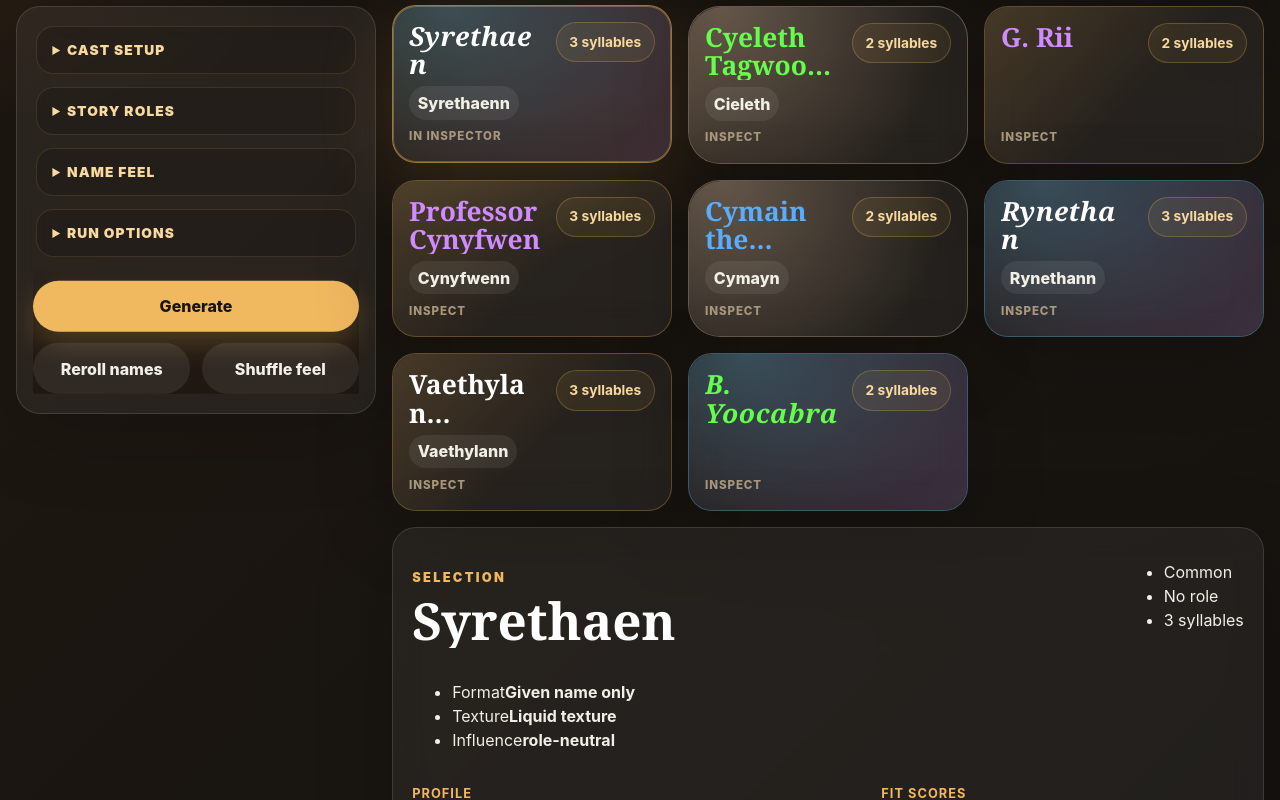
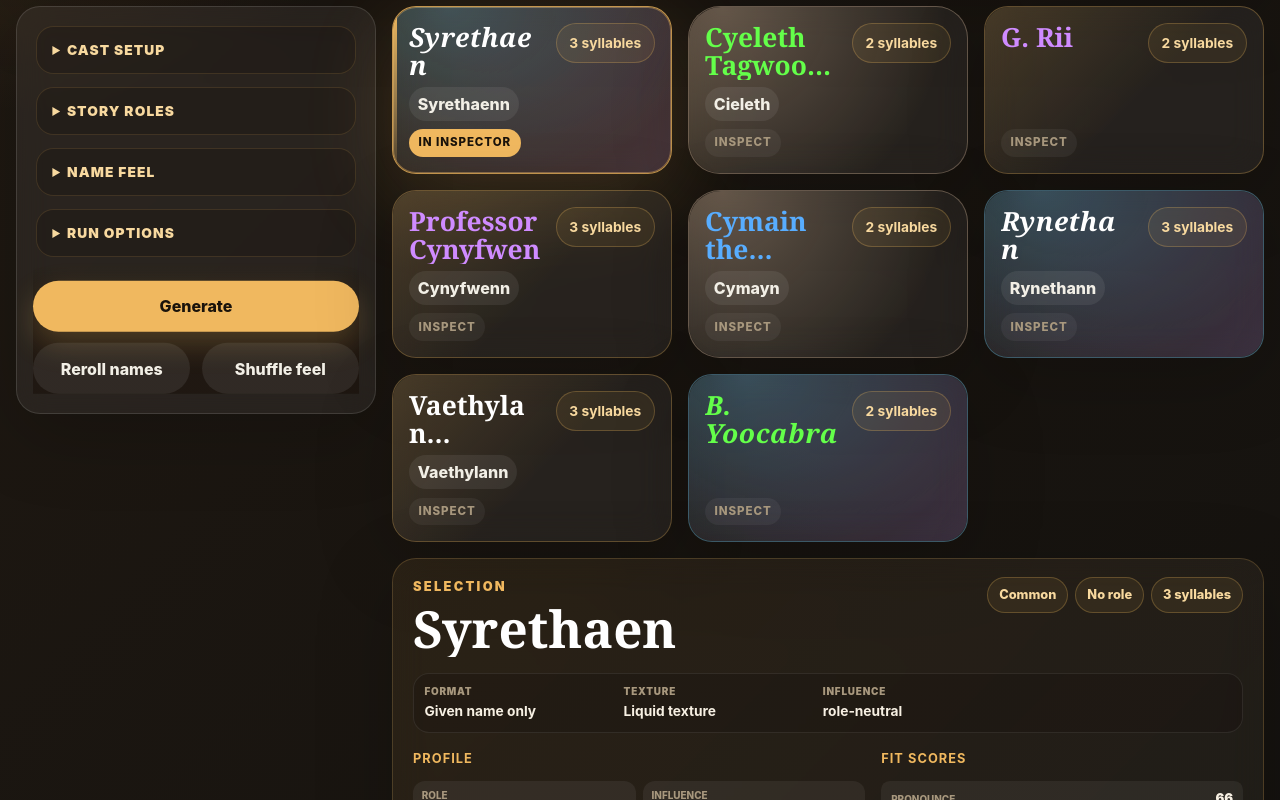
Before and after one commit to jaahay/name-forge, a React (Vite) app: page / in a window 1280 px wide. Shown: the part 400-1200 px from the top of the page. Built offline with nearby package versions, Linux system fonts and the light colour scheme.

Commit message:
Polish selected card and inspector styling

```diff
--- a/src/styles.css
+++ b/src/styles.css
@@ -54,16 +54,18 @@ h1, h2, h3, p { margin-top: 0; }
 .generation-context strong { color: #f8d99f; }
 .results-layout { display: grid; gap: 1rem; }
 .name-grid { display: grid; grid-template-columns: repeat(auto-fit, minmax(220px, 1fr)); gap: 1rem; align-items: stretch; }
-.name-card { position: relative; isolation: isolate; overflow: hidden; min-width: 0; display: grid; transition: border-color 150ms ease, transform 150ms ease, background-color 150ms ease; }
-.name-card:hover, .name-card:focus-within, .name-card.selected { border-color: rgba(240, 184, 95, 0.58); background: rgba(240, 184, 95, 0.08); transform: translateY(-1px); }
-.name-card.selected { box-shadow: 0 20px 80px rgba(240, 184, 95, 0.14), inset 0 0 0 1px rgba(240, 184, 95, 0.34); }
+.name-card { position: relative; isolation: isolate; overflow: hidden; min-width: 0; display: grid; transition: border-color 150ms ease, transform 150ms ease, background-color 150ms ease, box-shadow 150ms ease; }
+.name-card:hover, .name-card:focus-within { border-color: rgba(240, 184, 95, 0.46); background: rgba(240, 184, 95, 0.06); transform: translateY(-1px); }
+.name-card.selected { border-color: rgba(240, 184, 95, 0.78); background: rgba(240, 184, 95, 0.11); box-shadow: 0 24px 90px rgba(240, 184, 95, 0.16), inset 0 0 0 1px rgba(240, 184, 95, 0.42); }
+.name-card.selected::after { content: ""; position: absolute; inset: 0 auto 0 0; width: 0.28rem; border-radius: inherit; background: linear-gradient(180deg, #f0b85f, rgba(240, 184, 95, 0.12)); }
 .name-card::before { content: ""; position: absolute; inset: 0; z-index: 0; pointer-events: none; border-radius: inherit; opacity: 0.85; }
 .name-card > * { position: relative; z-index: 1; }
 .name-card-button { display: grid; gap: 0.55rem; grid-template-rows: minmax(0, 1fr) auto; width: 100%; min-height: 9.25rem; padding: 1rem; color: inherit; background: transparent; border: 0; border-radius: inherit; box-shadow: none; text-align: left; }
 .name-card-button:focus-visible { outline: 2px solid rgba(240, 184, 95, 0.6); outline-offset: -0.35rem; }
 .name-card-header { display: flex; justify-content: space-between; gap: 0.85rem; align-items: start; min-width: 0; }
 .name-card-title-block { display: grid; gap: 0.45rem; min-width: 0; }
-.collapse-cue { color: #a8987e; font-size: 0.72rem; font-weight: 800; letter-spacing: 0.08em; text-transform: uppercase; }
+.collapse-cue { justify-self: start; border-radius: 999px; padding: 0.32rem 0.6rem; color: #a8987e; background: rgba(255, 255, 255, 0.05); font-size: 0.72rem; font-weight: 800; letter-spacing: 0.08em; text-transform: uppercase; }
+.name-card.selected .collapse-cue { color: #1a130b; background: #f0b85f; }
 .texture-soft { border-color: rgba(255, 218, 185, 0.3); border-radius: 2rem; }
 .texture-soft::before { background: radial-gradient(circle at 12% 0%, rgba(255, 218, 185, 0.34), transparent 14rem); }
 .texture-balanced { border-color: rgba(240, 184, 95, 0.3); }
@@ -80,12 +82,18 @@ h1, h2, h3, p { margin-top: 0; }
 .name-card p { margin-bottom: 0; color: #af9f84; }
 .name-card-meta { display: flex; gap: 0.45rem; flex: 0 0 auto; flex-wrap: wrap; justify-content: flex-end; max-width: 42%; }
 .compact-variants { max-height: 2.1rem; overflow: hidden; }
-.selected-name-panel { display: grid; gap: 1rem; padding: 1rem 1.2rem; }
-.selected-name-heading { display: flex; justify-content: space-between; gap: 1rem; align-items: end; }
+.selected-name-panel { display: grid; gap: 1rem; padding: 1.1rem 1.25rem; border-color: rgba(240, 184, 95, 0.2); background: linear-gradient(135deg, rgba(240, 184, 95, 0.08), rgba(255, 255, 255, 0.045)); }
+.selected-name-heading { display: flex; justify-content: space-between; gap: 1rem; align-items: start; }
 .selected-name-heading .eyebrow { margin-bottom: 0.35rem; }
-.selected-name-heading > span { flex: 0 0 auto; border: 1px solid rgba(240, 184, 95, 0.26); border-radius: 999px; padding: 0.55rem 0.8rem; color: #f8d99f; background: rgba(240, 184, 95, 0.08); font-size: 0.86rem; font-weight: 700; }
+.selected-name-chips, .inspector-summary { display: flex; gap: 0.45rem; flex-wrap: wrap; margin: 0; padding: 0; list-style: none; }
+.selected-name-chips { justify-content: flex-end; max-width: 48%; }
+.selected-name-chips li { border: 1px solid rgba(240, 184, 95, 0.26); border-radius: 999px; padding: 0.48rem 0.68rem; color: #f8d99f; background: rgba(240, 184, 95, 0.08); font-size: 0.8rem; font-weight: 800; }
+.inspector-summary { border: 1px solid rgba(255, 255, 255, 0.08); border-radius: 1rem; padding: 0.65rem; background: rgba(12, 9, 6, 0.18); }
+.inspector-summary li { display: grid; gap: 0.12rem; min-width: min(12rem, 100%); }
+.inspector-summary span { color: #a8987e; font-size: 0.62rem; font-weight: 900; letter-spacing: 0.08em; text-transform: uppercase; }
+.inspector-summary strong { color: #f7f0e3; font-size: 0.86rem; }
 .name-detail-grid { display: grid; grid-template-columns: minmax(0, 1fr) minmax(220px, 0.8fr); gap: 1rem; }
-.name-detail-grid .detail-block:first-child { grid-row: span 2; }
+.primary-detail { grid-row: span 2; }
 .detail-block { display: grid; gap: 0.55rem; align-content: start; }
 .score-note, .section-note, .empty-state { border-left: 2px solid rgba(240, 184, 95, 0.38); padding-left: 0.65rem; font-size: 0.8rem; }
 .section-note { margin-bottom: 0.55rem; overflow-wrap: anywhere; color: #d6c5a8; }
@@ -146,6 +154,6 @@ h1, h2, h3, p { margin-top: 0; }
 .site-footer a { color: #f8d99f; font-weight: 800; text-decoration: none; }
 .site-footer a:hover { text-decoration: underline; }
 @media (max-width: 900px) { .hero, .workspace { grid-template-columns: 1fr; } .controls { position: static; max-height: none; } .actions { position: static; margin: 0; background: transparent; } .changelog-heading, .about-heading { display: grid; } .export-actions { justify-content: flex-start; } }
-@media (max-width: 720px) { .name-detail-grid { grid-template-columns: 1fr; } .app-tabs { display: grid; justify-content: stretch; } .utility-tabs { justify-content: flex-start; } }
+@media (max-width: 720px) { .name-detail-grid { grid-template-columns: 1fr; } .app-tabs { display: grid; justify-content: stretch; } .utility-tabs { justify-content: flex-start; } .selected-name-chips { max-width: none; justify-content: flex-start; } }
 @media (max-width: 640px) { .slider-heading, .slider-tools, .name-card-header, .selected-name-heading { display: grid; justify-content: stretch; } .slider-value { width: 100%; } .export-heading { align-items: stretch; } .generation-context { display: grid; } .name-card-meta { max-width: none; justify-content: flex-start; } }
-@media (max-width: 520px) { .score-list, .detail-metadata { grid-template-columns: 1fr; } .site-footer { flex-direction: column; } }
+@media (max-width: 520px) { .score-list, .detail-metadata, .inspector-summary { grid-template-columns: 1fr; } .site-footer { flex-direction: column; } }
```
